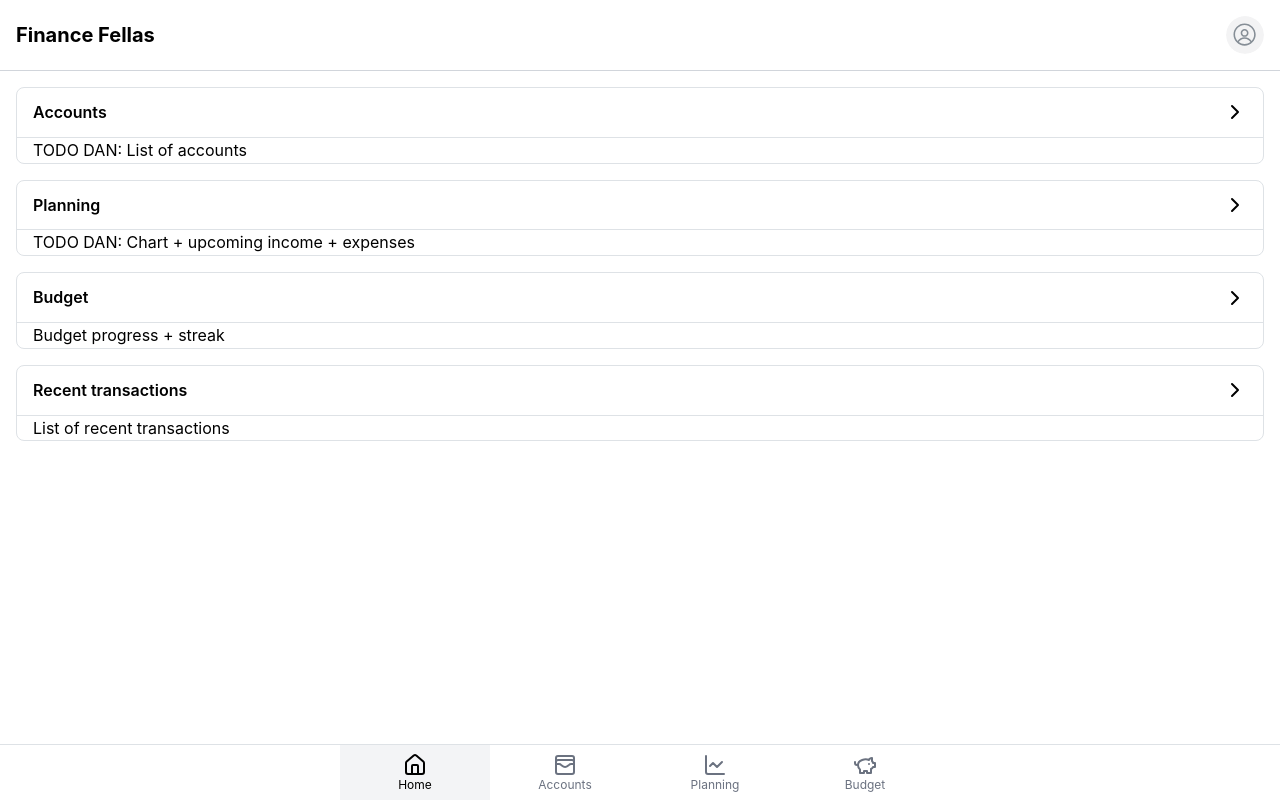
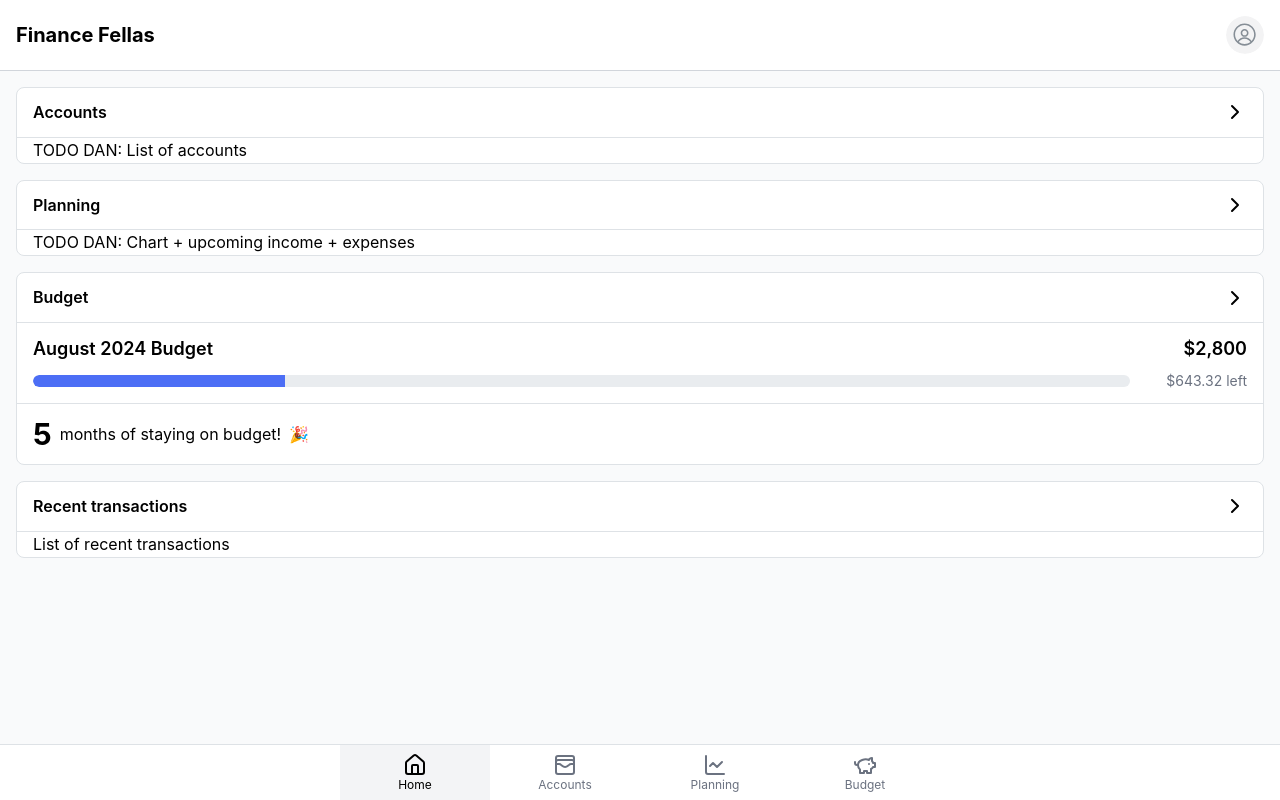
Before and after one commit to Prushka/finance-new, a React (Vite) app: page / in a window 1280 px wide. Built offline with nearby package versions, Linux system fonts and the light colour scheme.

Commit message:
home budget card

```diff
--- a/src/Root.tsx
+++ b/src/Root.tsx
@@ -21,7 +21,7 @@ export default function Root() {
         height: 56,
       }}
     >
-      <AppShell.Main>
+      <AppShell.Main className="bg-gray-50">
         <Outlet />
       </AppShell.Main>
       <AppShell.Footer>
--- a/src/pages/Home.tsx
+++ b/src/pages/Home.tsx
@@ -1,4 +1,4 @@
-import { Avatar, Card } from "@mantine/core";
+import { Avatar, Card, NumberFormatter, Progress } from "@mantine/core";
 import { ChevronRight } from "lucide-react";
 import { Link } from "react-router-dom";
 
@@ -24,7 +24,44 @@ export default function Home() {
         </HomeCard>
 
         <HomeCard title="Budget" to="/budget">
-          <Card.Section inheritPadding>Budget progress + streak</Card.Section>
+          <Card.Section inheritPadding withBorder py="sm">
+            <div className="flex mb-2 font-semibold justify-between items-center text-lg">
+              <h2>August 2024 Budget</h2>
+              <NumberFormatter
+                value={2800}
+                prefix="$"
+                thousandSeparator
+                decimalScale={2}
+              />
+            </div>
+            <div className="flex gap-1 items-center">
+              <Progress
+                size="lg"
+                radius="xl"
+                value={(643.32 / 2800) * 100}
+                className="w-full"
+                color="indigo"
+              />
+              <p className="text-sm text-gray-500 text-right w-[125px]">
+                <NumberFormatter
+                  value={643.32}
+                  prefix="$"
+                  thousandSeparator
+                  decimalScale={2}
+                />{" "}
+                left
+              </p>
+            </div>
+          </Card.Section>
+          <Card.Section
+            inheritPadding
+            py="sm"
+            className="flex items-center gap-2"
+          >
+            <span className="text-3xl font-bold">5</span>{" "}
+            <span>months of staying on budget!</span>
+            🎉
+          </Card.Section>
         </HomeCard>
 
         <HomeCard title="Recent transactions" to="/transactions">
```
